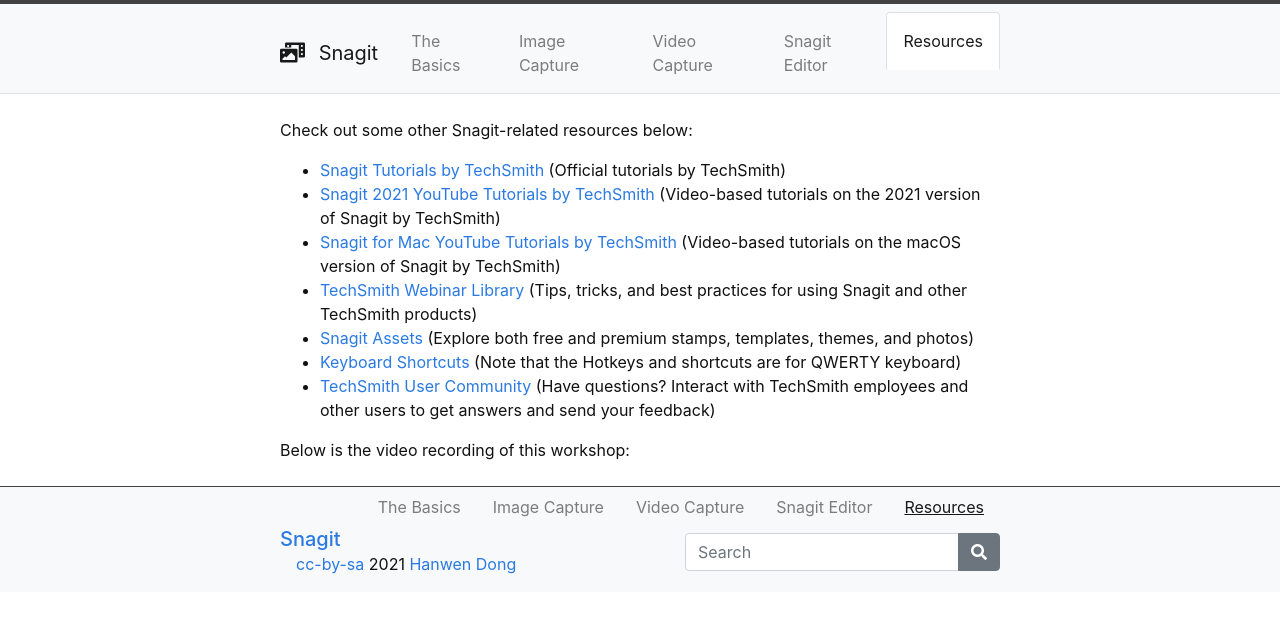
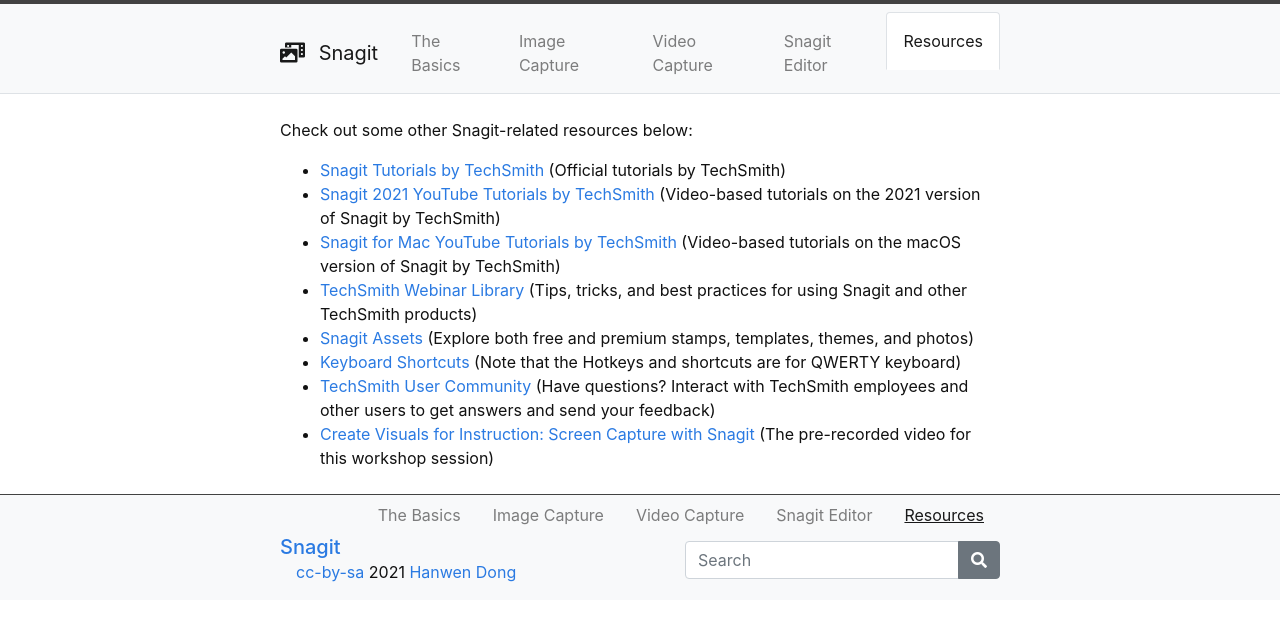
Before and after one commit to hanwendong1/Snagit, a Jekyll site: the page built from content/5-Resources.md, in a window 1280 px wide. Shown: the top 621 px of the page. Built offline with Jekyll 4.4.1, drawn with Linux system fonts in a browser that asks for light colours.

Commit message:
Update 5-Resources.md

```diff
--- a/content/5-Resources.md
+++ b/content/5-Resources.md
@@ -11,6 +11,4 @@
 - <a href="https://library.techsmith.com/snagit" target="_blank" rel="noopener noreferrer">Snagit Assets</a> (Explore both free and premium stamps, templates, themes, and photos)
 - <a href="https://support.techsmith.com/hc/en-us/articles/360050660731-Customize-the-Snagit-Hotkeys" target="_blank" rel="noopener noreferrer">Keyboard Shortcuts</a> (Note that the Hotkeys and shortcuts are for QWERTY keyboard)
 - <a href="https://support.techsmith.com/hc/en-us/community/topics" target="_blank" rel="noopener noreferrer">TechSmith User Community</a> (Have questions? Interact with TechSmith employees and other users to get answers and send your feedback)
-
-
-Below is the video recording of this workshop:
+- <a href="https://youtu.be/pRKKcvfB7Sc" target="_blank" rel="noopener noreferrer">Create Visuals for Instruction: Screen Capture with Snagit</a> (The pre-recorded video for this workshop session)
```
